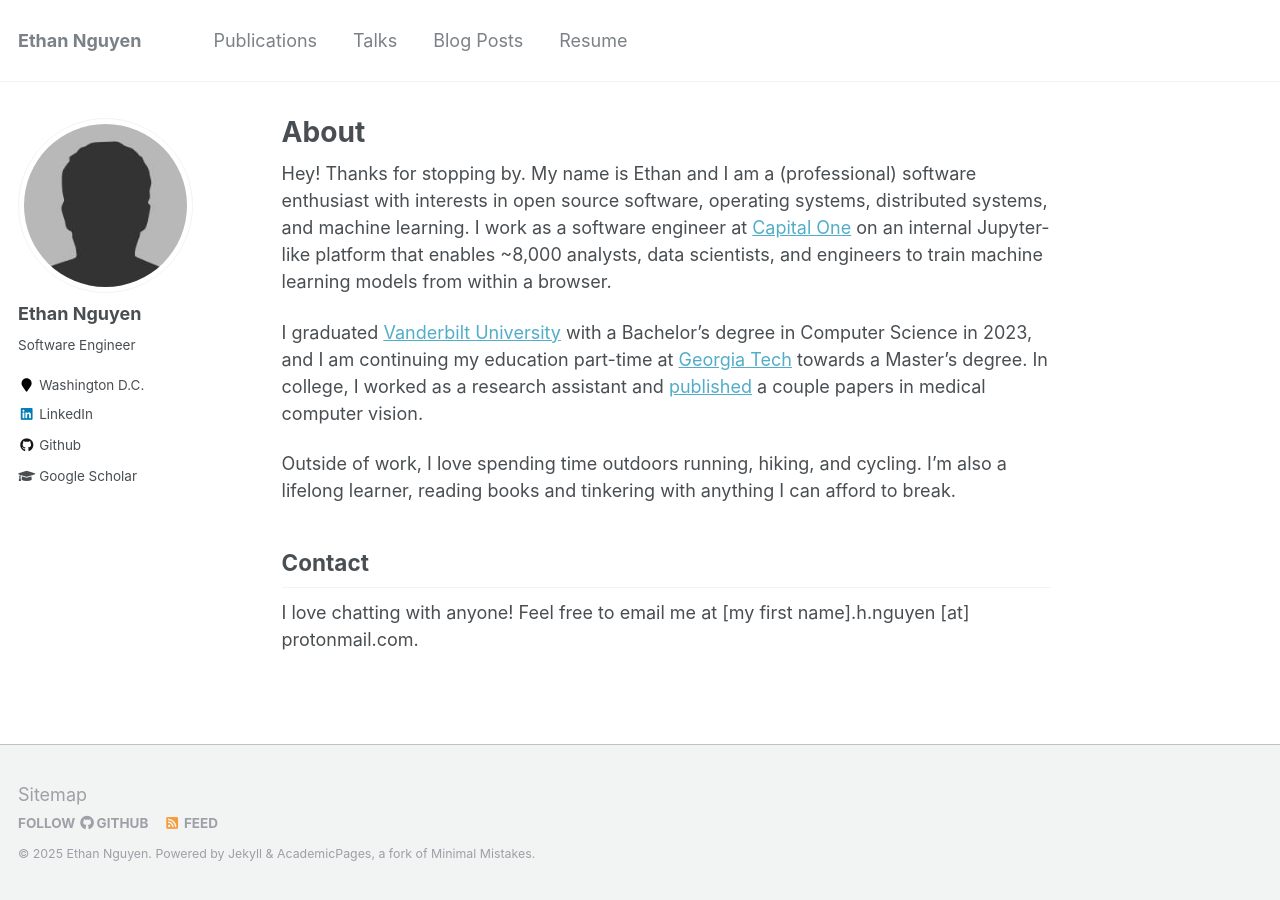
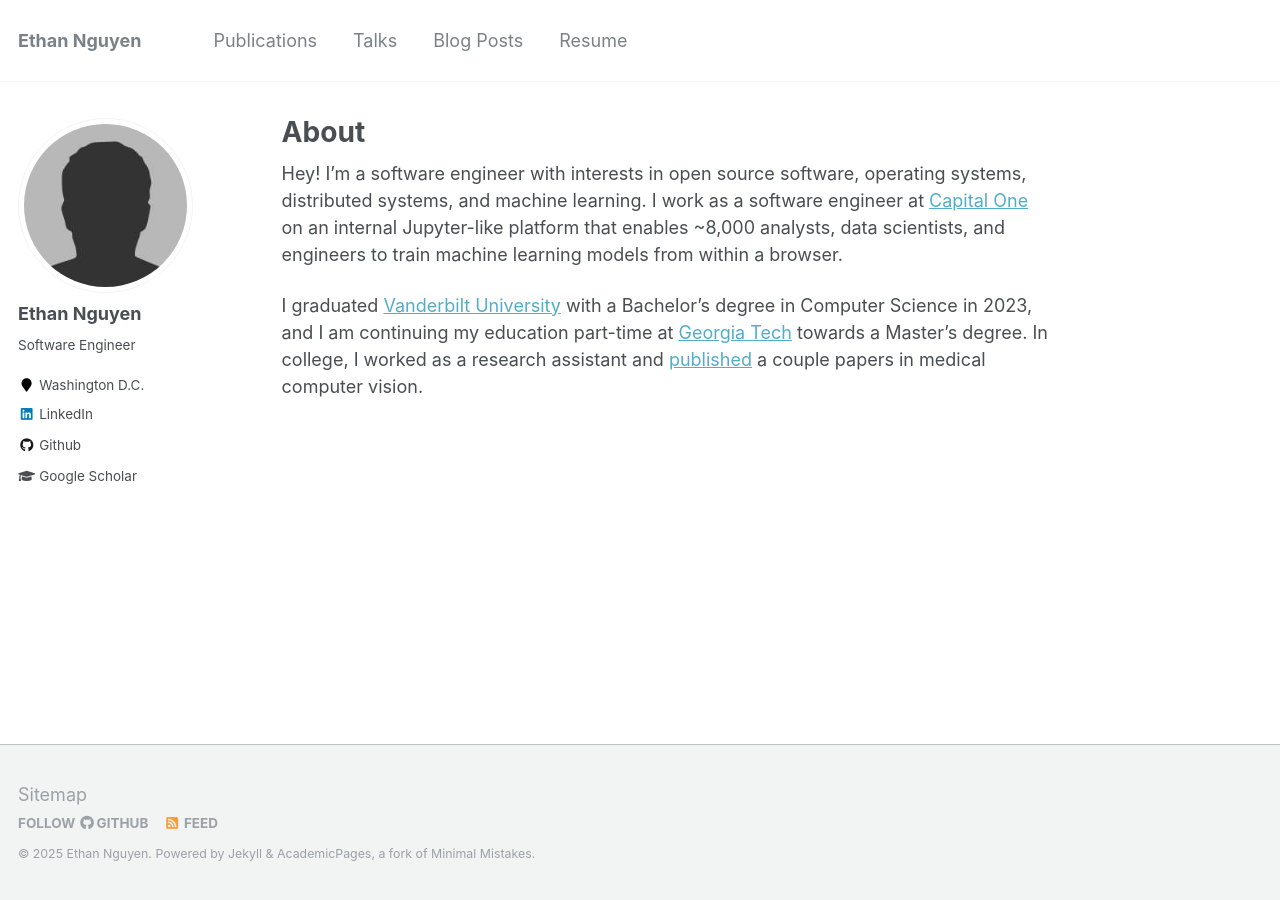
Before and after one commit to EthanHNguyen/ethanhnguyen.github.io, a Jekyll site: the page built from _pages/about.md, in a window 1280 px wide. Built offline with Jekyll 4.4.1, drawn with Linux system fonts in a browser that asks for light colours.

Commit message:
fix: remove hobbies, contact, and resume

```diff
--- a/_pages/about.md
+++ b/_pages/about.md
@@ -8,11 +8,6 @@ redirect_from:
   - /about.html
 ---
 
-Hey! Thanks for stopping by. My name is Ethan and I am a (professional) software enthusiast with interests in open source software, operating systems, distributed systems, and machine learning. I work as a software engineer at [Capital One](https://en.wikipedia.org/wiki/Capital_One) on an internal Jupyter-like platform that enables ~8,000 analysts, data scientists, and engineers to train machine learning models from within a browser.
+Hey! I'm a software engineer with interests in open source software, operating systems, distributed systems, and machine learning. I work as a software engineer at [Capital One](https://en.wikipedia.org/wiki/Capital_One) on an internal Jupyter-like platform that enables ~8,000 analysts, data scientists, and engineers to train machine learning models from within a browser.
 
 I graduated [Vanderbilt University](https://en.wikipedia.org/wiki/Vanderbilt_University) with a Bachelor's degree in Computer Science in 2023, and I am continuing my education part-time at [Georgia Tech](https://en.wikipedia.org/wiki/Georgia_Tech_Online_Master_of_Science_in_Computer_Science) towards a Master's degree. In college, I worked as a research assistant and [published](https://ethanhn.com/publications/) a couple papers in medical computer vision.
-
-Outside of work, I love spending time outdoors running, hiking, and cycling. I'm also a lifelong learner, reading books and tinkering with anything I can afford to break.
-
-## Contact
-I love chatting with anyone! Feel free to email me at [my first name].h.nguyen [at] protonmail.com.
```
Also changed, not shown: 1 other file.
